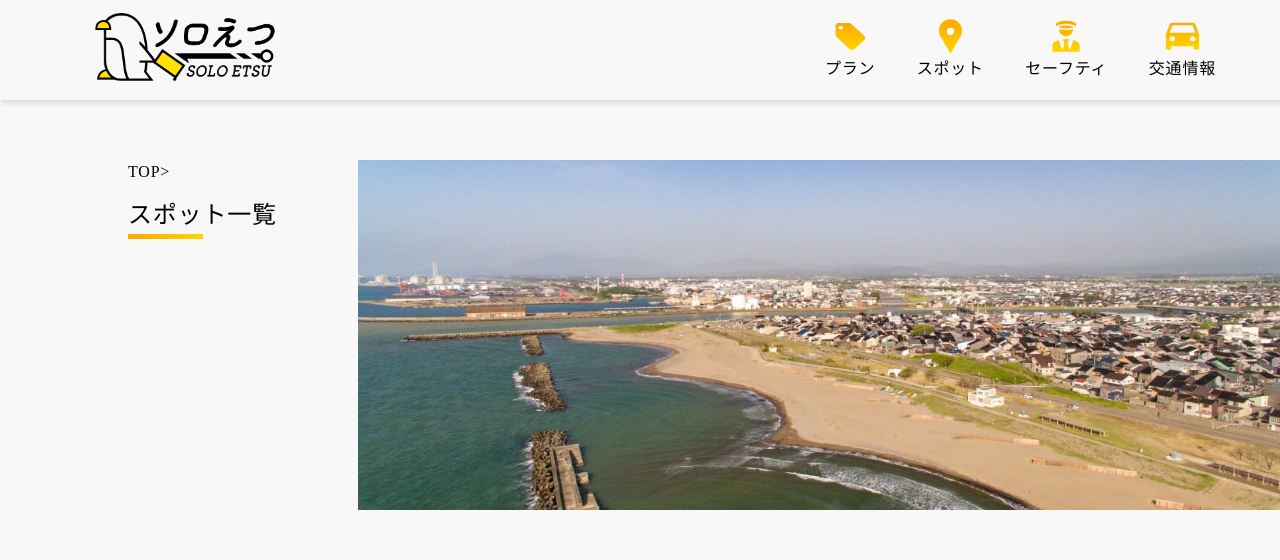
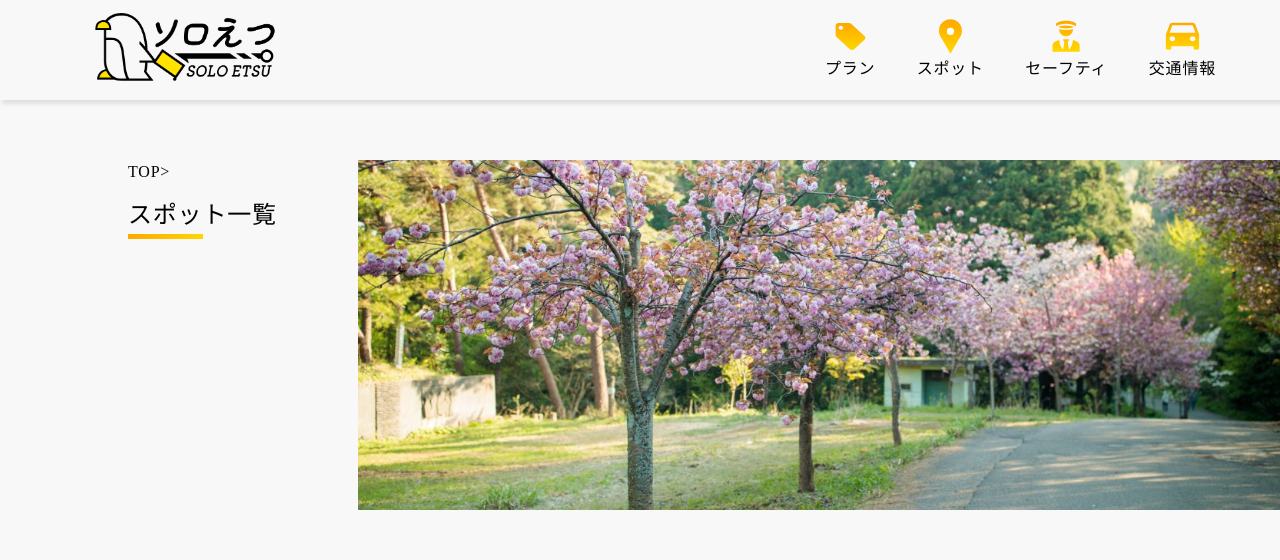
Before and after one commit to soloetsu/soloetsu_frontend, a React (Vite) app: page /spotList in a window 1280 px wide. Shown: the top 560 px of the page. Built offline with nearby package versions, Linux system fonts and the light colour scheme; no server answers; a web font is replaced by a local one.

Commit message:
subviつけた

```diff
--- a/src/components/SubVisual/index.jsx
+++ b/src/components/SubVisual/index.jsx
@@ -21,7 +21,7 @@ const DEFAULT_STYLE_IMG = {
 	height: "350px",
 };
 
-const SubVisual = ({ context, outline }) => {
+const SubVisual = ({ context, outline, image }) => {
 	return (
 		<div style={DEFAULT_AREA}>
 			<div style={DEFAULT_CONTEXT}>
@@ -30,7 +30,7 @@ const SubVisual = ({ context, outline }) => {
 				<p style={{ fontSize: FONT_SIZE["SMALL"] }}>{outline}</p>
 			</div>
 			{/* TODO 画像差し替え */}
-			<img style={DEFAULT_STYLE_IMG} src="./jpg/sub.jpg" alt="" />
+			<img style={DEFAULT_STYLE_IMG} src={image} alt="" />
 		</div>
 	);
 };
--- a/src/pages/PlanList.jsx
+++ b/src/pages/PlanList.jsx
@@ -48,7 +48,7 @@ const PlanList = () => {
 	return (
 		<>
 			<Header />
-			<SubVisual context="プラン一覧" />
+			<SubVisual context="プラン一覧" image="./jpg/plan.jpg" />
 			<div style={CONTENT_AREA}>
 				<div style={TAGS_LIST}>
 					{plansData.tags && (
--- a/src/pages/SpotList.jsx
+++ b/src/pages/SpotList.jsx
@@ -47,7 +47,7 @@ const SpotList = () => {
 	return (
 		<>
 			<Header />
-			<SubVisual context="スポット一覧" />
+			<SubVisual context="スポット一覧" image="./jpg/spot.jpg" />
 			<div style={CONTENT_AREA}>
 				<div style={TAGS_LIST}>
 					{spotsData.tags && (
```
Also changed, not shown: public/jpg/plan.jpg (renamed from public/jpg/sub.jpg), public/jpg/spot.jpg (added).
